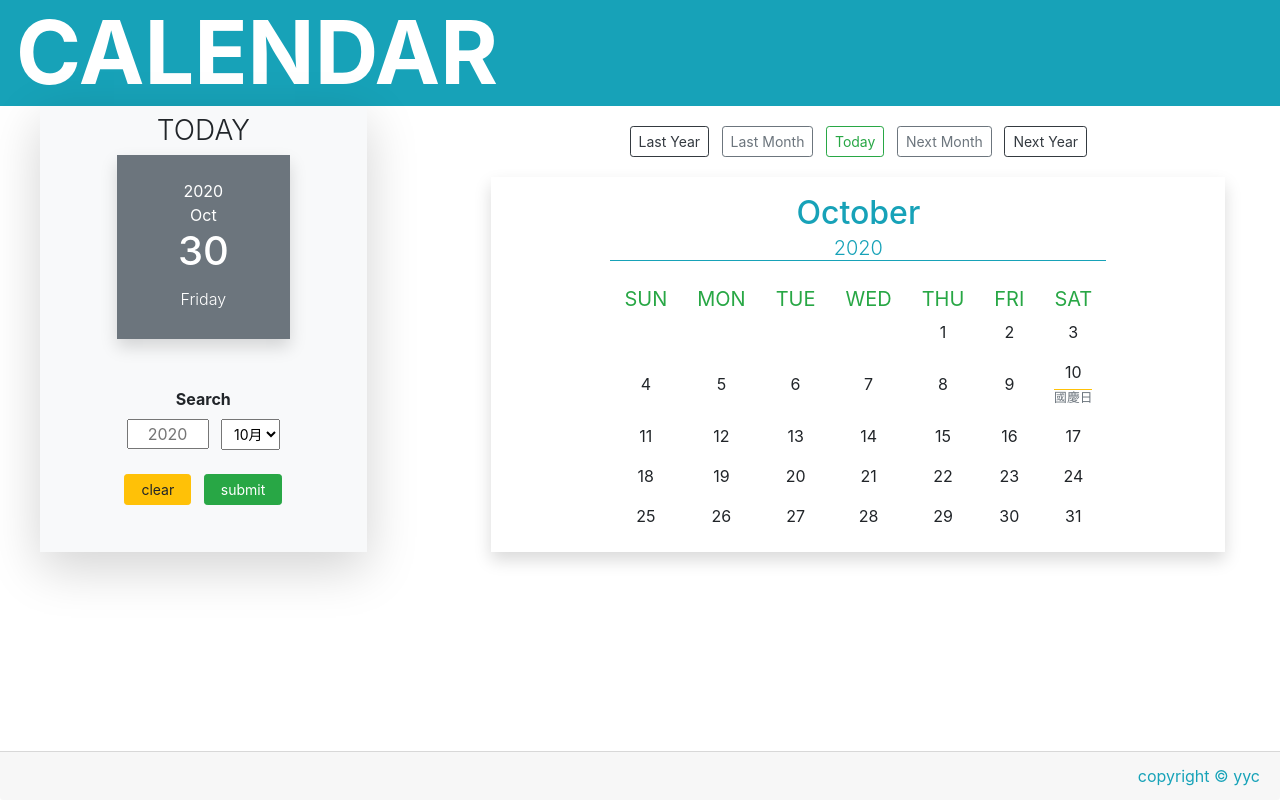
After one commit to CCJ1994/Lesson, a PHP site: page /ref.php in a window 1280 px wide. The commit adds this page. Run offline with PHP 8.4, Linux system fonts and the light colour scheme.

Commit message:
日期無法連動

```diff
--- /dev/null
+++ b/calendar/ref.php
@@ -0,0 +1,169 @@
+<!DOCTYPE html>
+<html lang="en">
+<head>
+    <meta charset="UTF-8">
+    <meta name="viewport" content="width=device-width, initial-scale=1.0">
+    <title>CALENDAR</title>
+    <!-- bootstrap -->
+    <!-- <link rel="stylesheet" href="bootstrap.css"> -->
+    <link rel="stylesheet" href="https://stackpath.bootstrapcdn.com/bootstrap/4.5.0/css/bootstrap.min.css" integrity="sha384-9aIt2nRpC12Uk9gS9baDl411NQApFmC26EwAOH8WgZl5MYYxFfc+NcPb1dKGj7Sk" crossorigin="anonymous">
+    <script src="https://code.jquery.com/jquery-3.5.1.slim.min.js" integrity="sha384-DfXdz2htPH0lsSSs5nCTpuj/zy4C+OGpamoFVy38MVBnE+IbbVYUew+OrCXaRkfj" crossorigin="anonymous"></script>
+    <script src="https://cdn.jsdelivr.net/npm/popper.js@1.16.0/dist/umd/popper.min.js" integrity="sha384-Q6E9RHvbIyZFJoft+2mJbHaEWldlvI9IOYy5n3zV9zzTtmI3UksdQRVvoxMfooAo" crossorigin="anonymous"></script>
+    <script src="https://stackpath.bootstrapcdn.com/bootstrap/4.5.0/js/bootstrap.min.js" integrity="sha384-OgVRvuATP1z7JjHLkuOU7Xw704+h835Lr+6QL9UvYjZE3Ipu6Tp75j7Bh/kR0JKI" crossorigin="anonymous"></script>
+    <!-- handmade -->
+    <!-- <link rel="stylesheet" type="text/css" herf="handmade.css"> -->
+
+
+</head>
+<body>
+<?php
+date_default_timezone_set("Asia/Taipei");
+?>
+<div class="display-2 pl-3 bg-info text-white font-weight-bold">CALENDAR</div>
+<div class="row justify-content-around">
+<div class="col-sm-12 col-md-3 bg-light shadow-lg text-center">
+    <!-- Today -->
+    <div class="t m-2 h3 font-weight-light">TODAY</div>
+    <div class="todayInfo container p-4 bg-secondary text-white col-7 text-center shadow">
+        <div class="y"><?=date("Y");?></div>
+        <div class="m"><?=date("M");?></div>
+        <div class="num h1"><?=date("d");?></div>
+        <div class="wday m-auto p-1 rounded-sm text-white font-weight-light"><?=date("l");?></div>
+    </div>
+    <!-- 搜尋日期 -->
+    <div class="searchBar">
+        <form method="get" class="form-group m-3">
+            <p class="mt-5 mb-1 font-weight-bold">Search</p>
+            <div class="searchtext mb-1">
+                <!-- *****如何限制輸入:
+                            1. 年份欄位驗證四位數字且首位不得為零，或者遵循限制(1970~~) -->
+            <input class="text-center m-1" type="text" maxlength="4" size="3" name="year" id="year" placeholder="<?=date("Y");?>">
+            <select class="custom-select-sm m-1" name="month" id="month">
+                <!-- 設定搜尋月份，預設為當月 -->
+                <?php
+                for($i=1;$i<13;$i++){
+                    echo "<option value="."\"$i\"";
+                    if(date("n")==$i){
+                        echo " selected";
+                    }
+                    echo ">".$i."月</option>";
+                }
+                ?>
+            </select>
+            </div>
+            <div class="mt-3">
+                <input class="btn btn-sm btn-warning pr-3 pl-3 m-1" type="reset" name="clear" value="clear">
+                <input class="btn btn-sm btn-success pr-3 pl-3 m-1" type="submit" value="submit">
+            </div>
+        </form>
+    </div>
+</div>
+
+<?php
+// 日期函數(指定或預設)
+if(isset($_GET['now'])){
+    $now=$_GET['now'];
+}elseif(isset($_GET['year'])){
+    $now=$_GET['year']."-".$_GET['month'];
+}elseif(!isset($_GET['year']) && isset($_GET['month'])){
+    $now=date("Y")."-".$_GET['month'];
+}else{
+    $now=date("Y-n");
+}
+
+$prevYear=date("Y-n",strtotime("-1 year",strtotime($now)));
+$prevMonth=date("Y-n",strtotime("-1 month",strtotime($now)));
+$nextMonth=date("Y-n",strtotime("+1 month",strtotime($now)));
+$nextYear=date("Y-n",strtotime("+1 year",strtotime($now)));
+
+?>
+
+<div class="col-sm-12 col-md-7">
+    <!-- 按鈕調整前後年/月 -->
+    <div class="selectBar text-center mt-3">
+            <a href="?now=<?=$prevYear;?>"><button class="btn btn-sm btn-outline-dark m-1">Last Year</button></a>
+            <a href="?now=<?=$prevMonth;?>"><button class="btn btn-sm btn-outline-secondary m-1">Last Month</button></a>
+            <a href="?now=<?=date("Y");?>"><button class="btn btn-sm btn-outline-success m-1">Today</button></a>
+            <a href="?now=<?=$nextMonth?>"><button class="btn btn-sm btn-outline-secondary m-1">Next Month</button></a>
+            <a href="?now=<?=$nextYear;?>"><button class="btn btn-sm btn-outline-dark m-1">Next Year</button></a>
+    </div>
+
+
+    <!-- 月曆區 -->
+    <?php
+                $firstDay="$now-01";
+                $firstDayWeek=date("w",strtotime($firstDay));
+                $monthDays=date("t",strtotime($firstDay));
+
+    // 節日設定
+    $Holiday=[
+        '1-1'=>'元旦',
+        '2-28'=>'和平紀念日',
+        '4-4'=>'兒童節',
+        '4-5'=>'清明節',
+        '5-1'=>'勞動節',
+        '9-3'=>'軍人節',
+        '10-10'=>'國慶日',
+    ];
+
+
+    // 農曆(用hover顯示?)
+    // 放假:端午、中秋
+
+
+    ?>
+        <div class="mt-3  w-100 vh-75 shadow">
+            <table class="month text-center w-100 m-auto row">
+            <tbody class="m-auto">
+                <tr class="text-info font-weight-bold">
+                    <td colspan="7">
+                    <!-- 顯示英文月份 -->
+                        <div class="thisMonth mt-3 m-1 h2"><?=date("F",strtotime($now));?></div>
+                        <div class="thisYear mt-0 mb-4 h5 font-weight-light border-bottom border-info"><?=date("Y",strtotime($now));?></div>
+                    </td>
+                </tr>
+                <tr class="weekti text-success font-weight-normal dspace-around h5">
+                    <td class="col">SUN</td>
+                    <td class="col">MON</td>
+                    <td class="col">TUE</td>
+                    <td class="col">WED</td>
+                    <td class="col">THU</td>
+                    <td class="col">FRI</td>
+                    <td class="col">SAT</td>
+                </tr>
+
+                <?php
+                for($i=0;$i<6;$i++){
+                    echo "<tr class='align-items-around'>";
+                    for($j=0;$j<7;$j++){
+                        if($i==0 && $j<$firstDayWeek){
+                            echo "<td class='py-2'>";
+                            echo "</td>";
+                        }else{
+                            echo "<td class='py-2'>";
+                            $num=$i*7+$j+1-$firstDayWeek;
+                            $md=date("n",strtotime($firstDay)).'-'.$num;
+                            if($num<=$monthDays){
+                                echo "<div>".$num."</div>";
+                                foreach($Holiday as $key => $value){
+                                    if($md == $key){
+                                        echo "<small class='m-0 small text-muted border-top border-warning'>".$value."</small>";
+                                        // echo $value;
+                                        // echo "</p>";
+                                    }
+                                }
+                            }
+                            echo "</td>";
+                        }
+                    }
+                    echo "</tr>";
+                }
+                ?>
+            </tbody>
+            </table>
+        </div>
+</div>
+</div>
+<div class="fixed-bottom card-footer text-info text-right">copyright &copy yyc</div>
+</body>
+</html>
```
Also changed, not shown: calendar/test.php (+31 -11 lines).
